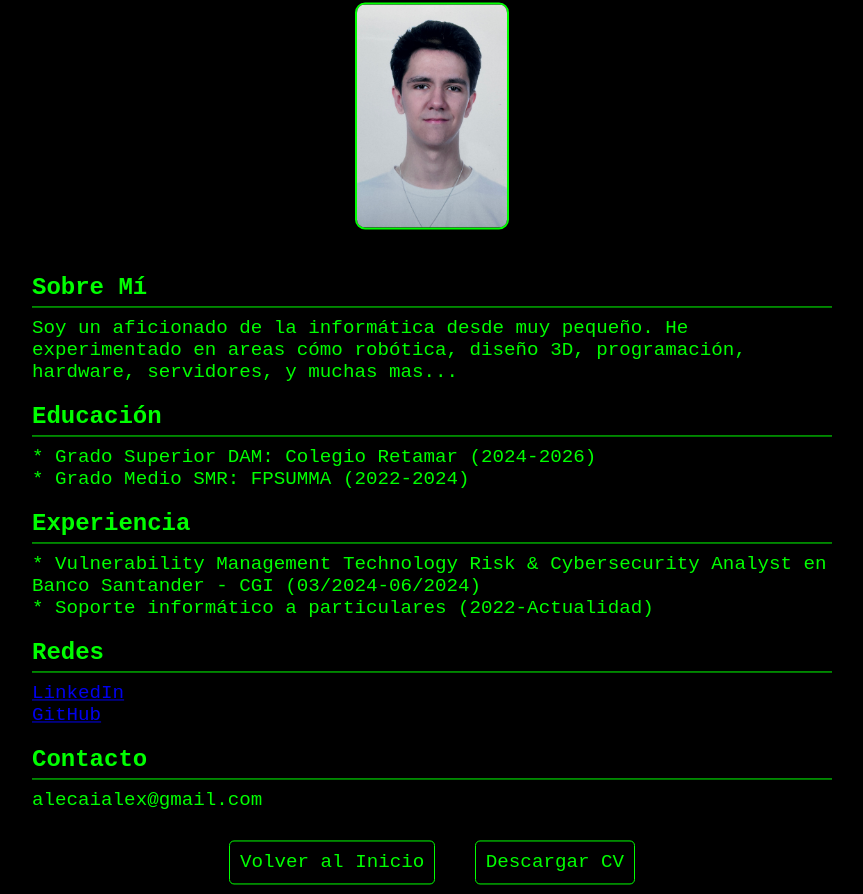
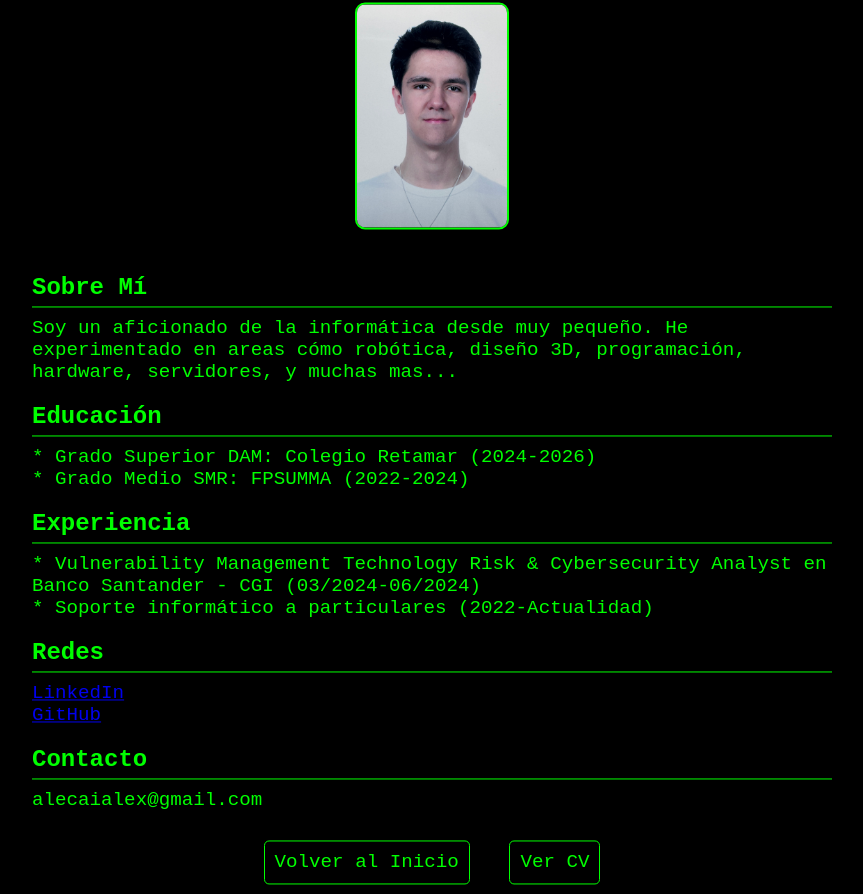
Before and after one commit to Alecaialex/Alecaialex.github.io, a plain HTML site: page info.html in a window 1280 px wide. Shown: the whole page, without its empty margins (208-1071 px from the left). Drawn offline with Linux system fonts and the light colour scheme.

Commit message:
detalles

```diff
--- a/info.html
+++ b/info.html
@@ -41,7 +41,7 @@
         </div>
         <div id="info-buttons">
             <a href="index.html">Volver al Inicio</a>
-            <a href="alejandrosanzcv.pdf" download id="cv-btn">Descargar CV</a>
+            <a href="alejandrosanzcv.pdf" download id="cv-btn">Ver CV</a>
         </div>
     </div>
 </body>
```
Also changed, not shown: index.html (+1 -1 lines).
